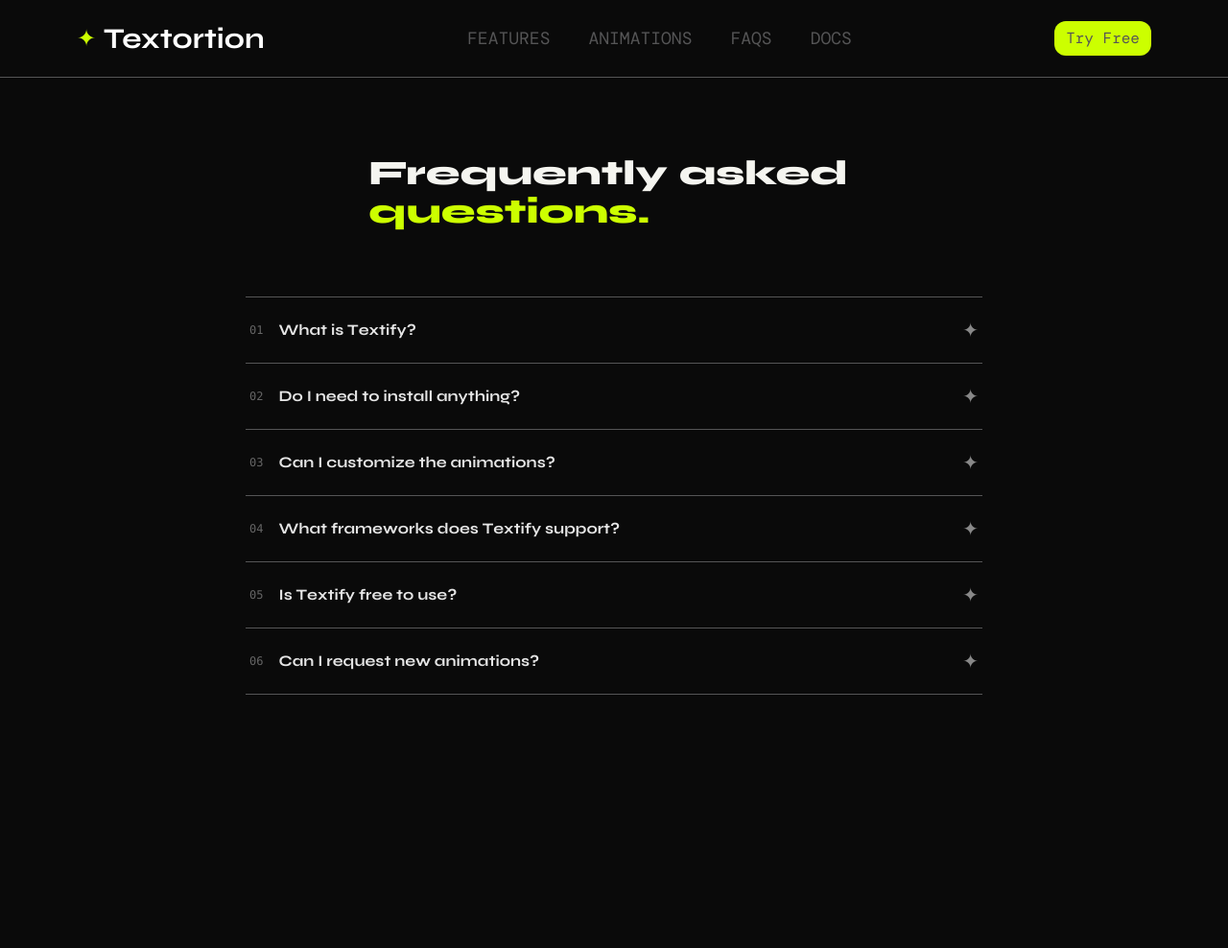
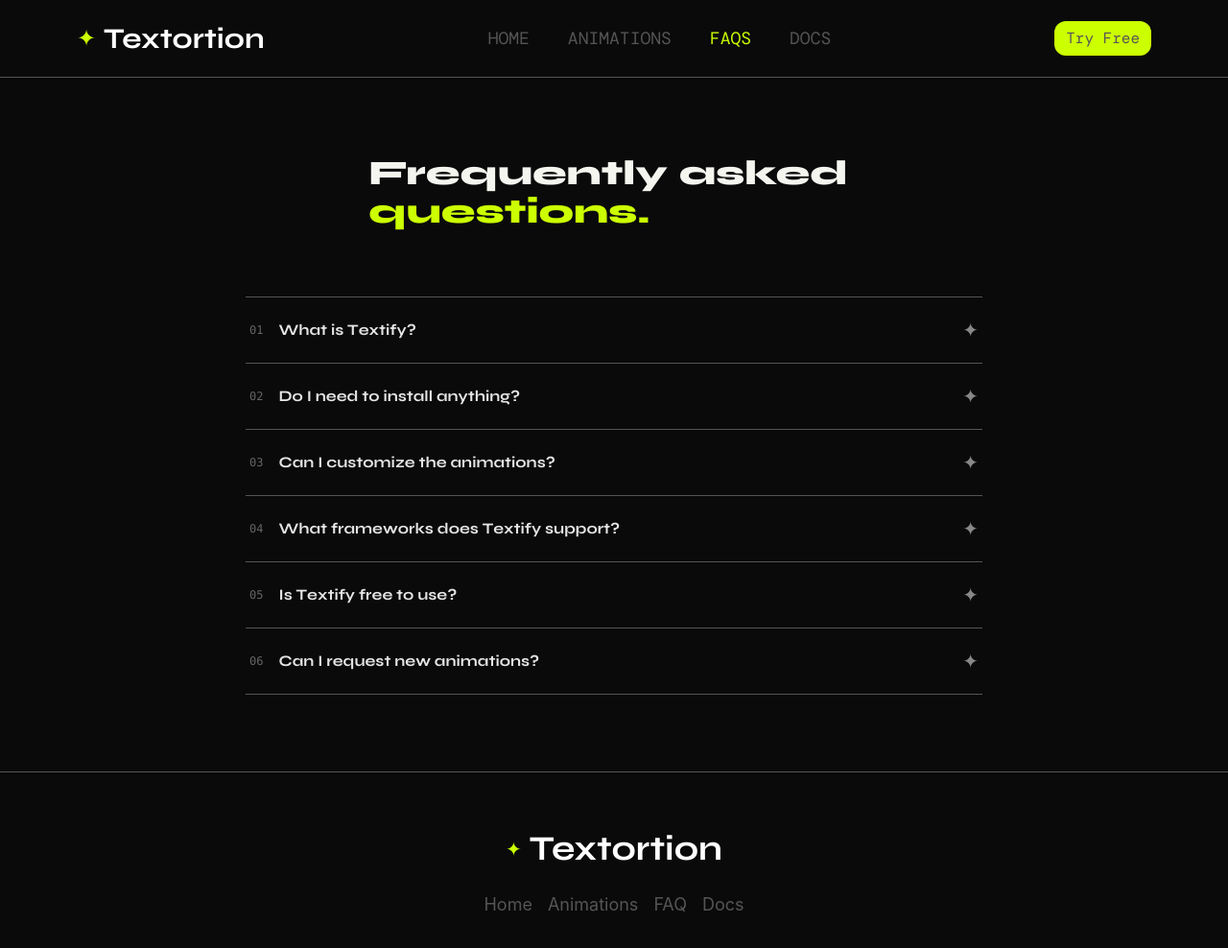
Before and after one commit to Owais-101/Textortion, a React (Vite) app: page /faqs in a window 1280 px wide. Shown: the top 988 px of the page at 96% size. Before the commit the page ends 804 px from the top, so only its background shows below. Built offline with nearby package versions, Linux system fonts and the light colour scheme; a web font is replaced by a local one.

Commit message:
fixed minor bugs

```diff
--- a/src/components/Button.jsx
+++ b/src/components/Button.jsx
@@ -1,12 +1,14 @@
-import React from 'react'
+import React from 'react';
+import { Link } from 'react-router';
 
-const Button = ({ text, onClick }) => {
+const Button = ({ text, onClick, path }) => {
     return (
-        <div>
+        <Link to={path}>
             <button
                 onClick={onClick}
-                className='px-3 py-1.5 bg-lime font-body rounded-xl button-hover cursor-pointer text-muted'>{text}</button>
-        </div>
+                className='px-3 py-1.5 bg-lime font-body rounded-xl button-hover cursor-pointer text-muted'>{text}
+            </button>
+        </Link>
     )
 }
 
--- a/src/components/Footer.jsx
+++ b/src/components/Footer.jsx
@@ -3,18 +3,18 @@ import { Link } from 'react-router'
 
 const Footer = () => {
     return (
-        <div className='w-full border-t border-muted py-5 px-9 lg:px-15 items-center'>
+        <div className='w-full border-t border-muted py-6 lg:py-10 px-9 lg:px-15 '>
 
-            <div className='flex items-center gap-2 mt-5 text-lg md:text-xl'>
+            <div className='flex items-center justify-center gap-2 mt-5 text-lg md:text-xl'>
                 <span className='text-lime'>✦</span>
-                <h1 className='font-heading font-bold text-white'>Textortion</h1>
+                <h1 className='font-heading font-bold text-white text-2xl lg:text-4xl'>Textortion</h1>
             </div>
 
-            <div className='text-muted flex flex-col gap-4 mt-6'>
-                <Link className='hover:text-offwhite transition-colors' to="/">Home</Link>
-                <Link className='hover:text-offwhite transition-colors' to="/animations">Animations</Link>
-                <Link className='hover:text-offwhite transition-colors' to="/faqs">FAQs</Link>
-                <Link className='hover:text-offwhite transition-colors' to="/docs">Docs</Link>
+            <div className='text-muted flex justify-center gap-4 mt-6'>
+                <Link className='hover:text-offwhite transition-colors text-lg' to="/">Home</Link>
+                <Link className='hover:text-offwhite transition-colors text-lg' to="/animations">Animations</Link>
+                <Link className='hover:text-offwhite transition-colors text-lg' to="/faqs">FAQ</Link>
+                <Link className='hover:text-offwhite transition-colors text-lg' to="/docs">Docs</Link>
             </div>
 
         </div>
--- a/src/components/HeroSection.jsx
+++ b/src/components/HeroSection.jsx
@@ -4,6 +4,7 @@ import BoringText from './BoringText';
 import Button from './Button'
 import CodeCard from './CodeCard';
 import { motion } from 'motion/react';
+import { Link } from 'react-router';
 
 const HeroSection = () => {
 
@@ -55,8 +56,8 @@ const HeroSection = () => {
                 </div>
 
                 <div className='mt-10 flex gap-5 justify-center lg:justify-start'>
-                    <Button text={"Start Now"} />
-                    <button className='font-body border border-neutral-300 rounded-xl outline-0 cursor-pointer px-6 py-1.5 text-white secondary-button-hover'>See Animations</button>
+                    <Button text={"Start Now"} path={"/docs"} />
+                    <Link to={'/animations'} className='font-body border border-neutral-300 rounded-xl outline-0 cursor-pointer px-6 py-1.5 text-white secondary-button-hover'>See Animations</Link>
                 </div>
 
             </div>
--- a/src/components/Navbar.jsx
+++ b/src/components/Navbar.jsx
@@ -1,17 +1,20 @@
-import React, { useState } from 'react'
-import Button from './Button'
-import { motion, AnimatePresence } from "framer-motion"
-import { Link } from 'react-router'
+import React, { useState } from 'react';
+import Button from './Button';
+import { motion, AnimatePresence } from "framer-motion";
+import { Link, useLocation } from 'react-router';
 
 const Navbar = () => {
 
     const [open, setOpen] = useState(false);
     const links = [
-        { label: "Features", to: "/features" },
+        { label: "Home", to: "/" },
         { label: "Animations", to: "/animations" },
         { label: "FAQs", to: "/faqs" },
         { label: "Docs", to: "/docs" },
     ];
+    const nav = useLocation().pathname;
+
+
 
     return (
         <>
@@ -28,14 +31,14 @@ const Navbar = () => {
                         <Link
                             key={i}
                             to={link.to}
-                            className='font-body text-muted hover:text-offwhite transition-colors uppercase md:text-sm lg:text-lg'
+                            className={`font-body ${link.to === nav ? `text-lime` : `text-muted`} hover:text-offwhite transition-colors uppercase md:text-sm lg:text-lg`}
                         >
                             {link.label}
                         </Link>
                     ))}
                 </div>
 
-                <Button text="Try Free" />
+                <Button text="Try Free" path="/animations" />
             </div>
 
             {/* Mobile Navbar */}
--- a/src/components/Pricing.jsx
+++ b/src/components/Pricing.jsx
@@ -1,6 +1,7 @@
 import React from 'react';
 import { FaCheck } from "react-icons/fa";
 import { motion } from 'motion/react';
+import Tag from './Tag';
 
 
 const Pricing = () => {
@@ -41,6 +42,7 @@ const Pricing = () => {
                 viewport={{ once: true, amount: 0.3 }}
                 transition={{ duration: 0.7, ease: [0.23, 1, 0.32, 1] }}
             >
+                <Tag tag={"pricing"} />
                 <h1 className='text-4xl md:text-5xl lg:text-7xl font-extrabold font-heading text-white'>Simple Pricing</h1>
                 <p className='font-body text-lime/70 '>matter of fact</p>
                 <h1 className='text-4xl md:text-5xl lg:text-7xl font-extrabold font-heading text-white'>No Pricing.</h1>
@@ -56,7 +58,8 @@ const Pricing = () => {
                     delay: 0.1,
                 }}
                 viewport={{ once: true, amount: 0.3 }}
-                className=' w-full md:w-[55%] lg:w-[30%] border border-muted rounded-xl mx-auto mt-10 px-8z py-10 lg:px-10 lg:py-14 bg-linear-to-br from-lime-500 from-0% via-pink-500 via-100%' >
+                className=' w-full md:w-[55%] lg:w-[40%] border border-muted rounded-xl mx-auto mt-10 px-8 py-10 lg:px-10 lg:py-14 bg-linear-to-br from-lime-500 from-0% via-pink-500 via-100%' >
+
                 <p className='text-muted uppercase font-heading'>Free</p>
                 <h1 className='text-offwhite font-heading font-extrabold text-5xl lg:text-7xl my-3'><span className='align-super font-heading font-extrabold text-muted text-base' >₹</span>0<span className='align-sub font-heading font-extrabold text-muted text-base'>/mo</span> </h1>
                 <p className='text-muted font-heading mb-5'>Free forever, no catches.</p>
--- /dev/null
+++ b/src/components/Tag.jsx
@@ -0,0 +1,12 @@
+import React from 'react'
+
+const Tag = ({tag}) => {
+    return (
+        <div className='flex items-center gap-2 uppercase text-muted font-heading font-bold' >
+            <div className=' h-0.5 w-4 lg:w-6 lg:h-1 bg-lime rounded-full'></div>
+            <h2 className='text-xs lg:text-base'>{tag}</h2>
+        </div>
+    )
+}
+
+export default Tag
--- a/src/pages/Animations.jsx
+++ b/src/pages/Animations.jsx
@@ -7,6 +7,7 @@ import CategorySelect from '@/components/animationPage/CatergorySelect';
 import { useAnimations } from '@/context/AnimationsContext';
 import CodeBlockSection from '@/components/animationPage/CodeBlock';
 import EditControls from '@/components/animationPage/EditControls';
+import Footer from '@/components/Footer';
 
 const Animations = () => {
 
@@ -25,7 +26,7 @@ const Animations = () => {
     } = useAnimations()
 
     return (
-        <div className='w-full min-h-screen flex flex-col pb-56'>
+        <div className='w-full min-h-screen flex flex-col'>
             <div className='border-b border-lime pb-5 md:pb-0'>
                 <Navbar />
             </div>
@@ -95,8 +96,8 @@ const Animations = () => {
                 <div className='w-full h-screen lg:w-[40%] flex justify-center text-offwhite py-3 border-b border-lime overflow-auto scrollbar-hide'>
                     <CodeBlockSection />
                 </div>
-
             </div>
+            <Footer />
         </div>
     )
 }
--- a/src/pages/Faq.jsx
+++ b/src/pages/Faq.jsx
@@ -2,6 +2,7 @@ import React, { useState } from 'react'
 import { motion, AnimatePresence } from 'motion/react'
 import PulsatingDot from '@/components/PulsatingDot'
 import Navbar from '@/components/Navbar'
+import Footer from '@/components/Footer'
 
 const faqs = [
     {
@@ -40,15 +41,8 @@ const FAQItem = ({ q, a, index }) => {
             animate={{ opacity: 1, x: 0, filter: "blur(0px)" }}
             transition={{ delay: index * 0.1, duration: 0.5, ease: [0.23, 1, 0.32, 1] }}
             className={`border-b border-muted relative overflow-hidden`}
-            onHoverStart={() => setHovered(true)}
-            onHoverEnd={() => setHovered(false)}
+
         >
-            <motion.div
-                className='absolute inset-0 bg-lime/5 pointer-events-none'
-                initial={{ scaleX: 0, originX: 0 }}
-                animate={{ scaleX: hovered ? 1 : 0 }}
-                transition={{ duration: 0.4, ease: [0.23, 1, 0.32, 1] }}
-            />
 
             <button
                 onClick={() => setOpen(!open)}
@@ -107,7 +101,6 @@ const FAQItem = ({ q, a, index }) => {
                         transition={{ duration: 0.45, ease: [0.23, 1, 0.32, 1] }}
                         className='overflow-hidden relative z-10'
                     >
-                        {/* Answer text with word-by-word stagger */}
                         <p className='font-body text-sm md:text-base pb-5 px-1 pl-10 leading-relaxed'>
                             {a.split(' ').map((word, i) => (
                                 <motion.span
@@ -173,6 +166,7 @@ const FAQ = () => {
                 </motion.div>
 
             </section>
+            <Footer />
         </>
     )
 }
```
Also changed, not shown: src/components/BentoGrid.jsx (+6 -4 lines), src/components/HowItWorks.jsx (+6 -8 lines).
